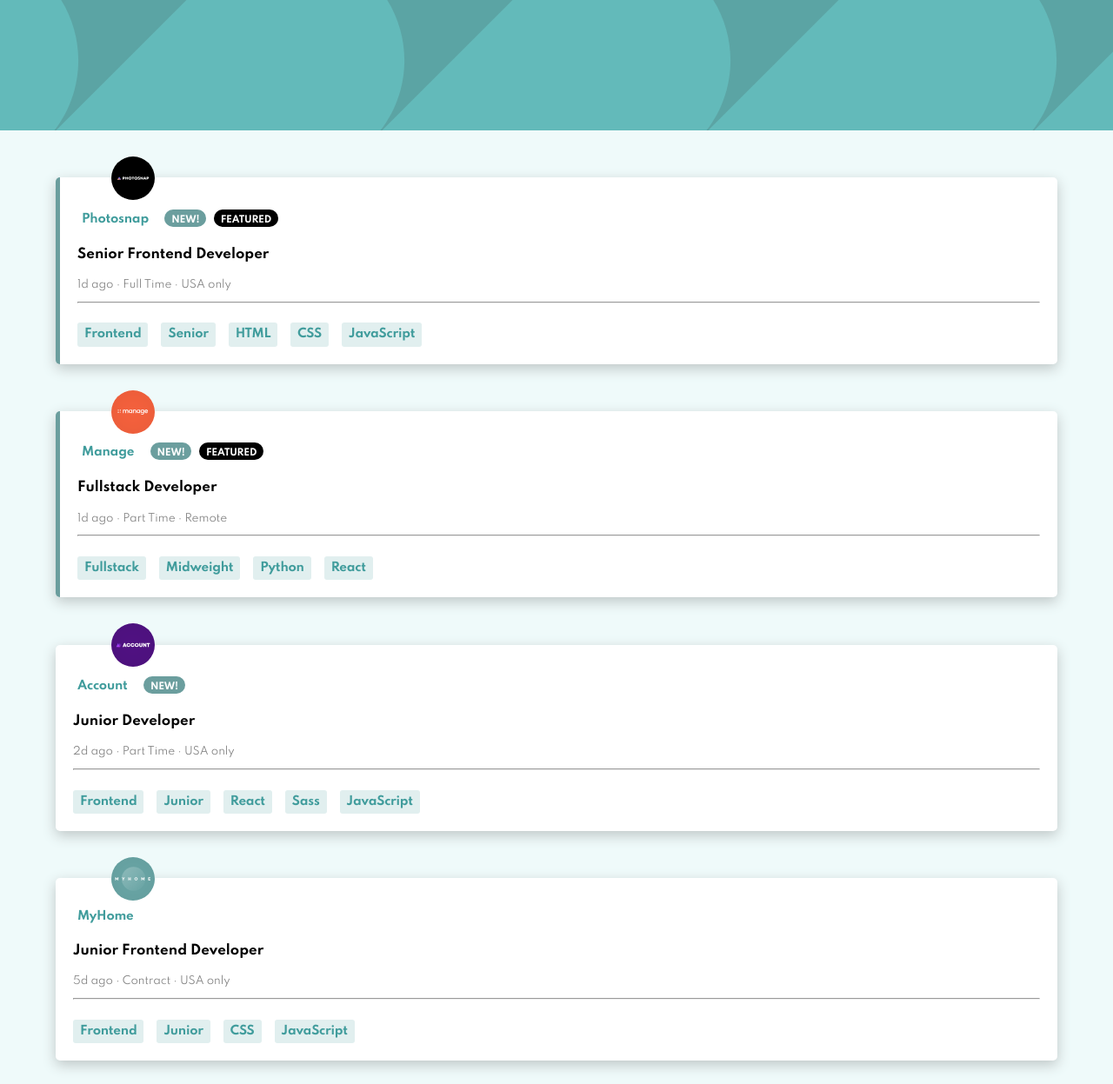
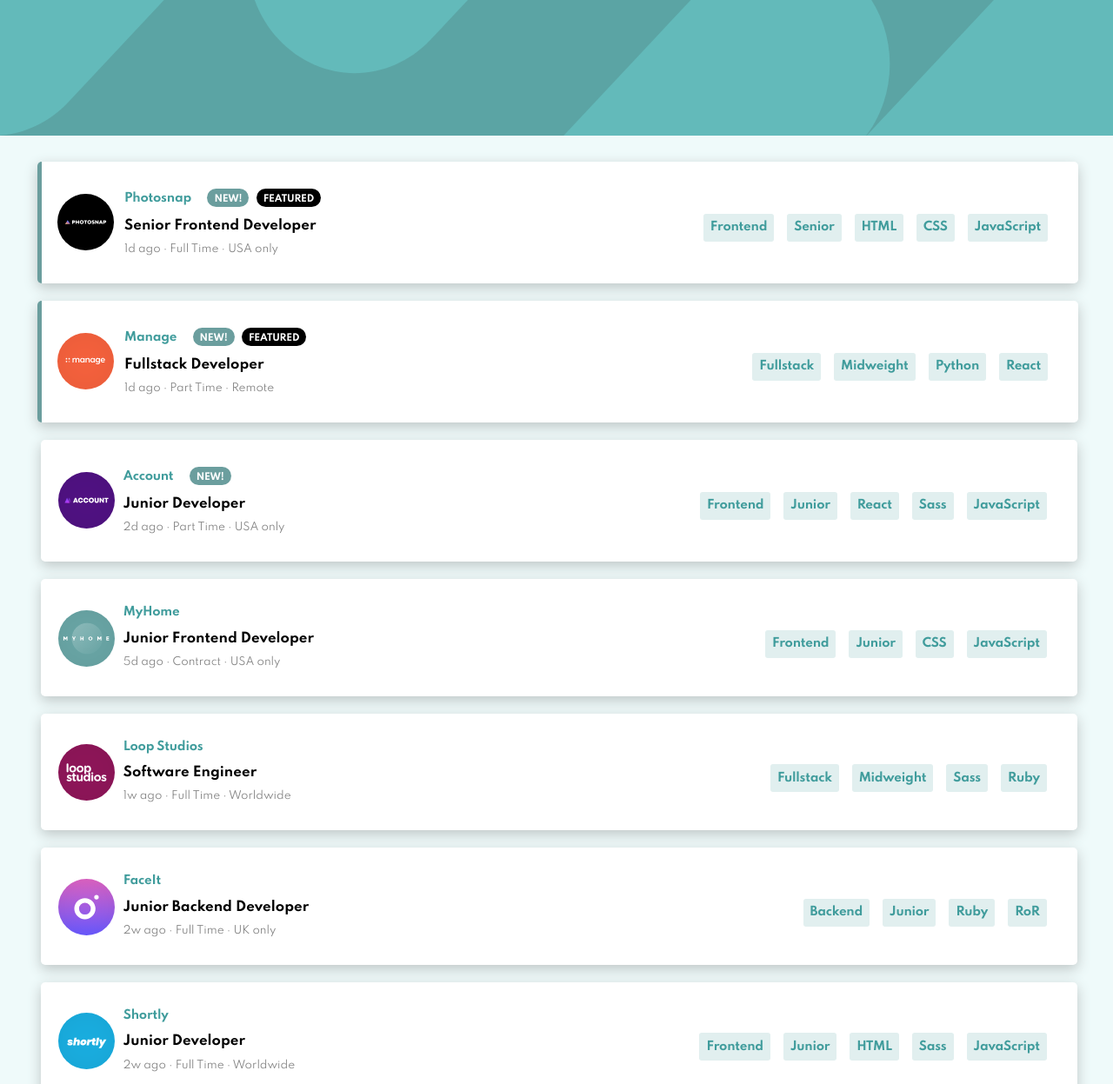
Before and after one commit to jessejputnam/job-listing, a plain HTML site: page index.html in a window 1280 px wide. Shown: the top 1247 px of the page at 87% size. Drawn offline with Linux system fonts and the light colour scheme.

Commit message:
Style desktop design; fix desktop functionality

```diff
--- a/index.html
+++ b/index.html
@@ -45,7 +45,7 @@
         data-level="senior"
         data-langauges="html css javascript"
         data-tools=""
-        class="item__container frontend senior html css javascript"
+        class="item__container item__container--desktop frontend senior html css javascript"
       >
         <div class="item__logo__container">
           <img
@@ -56,6 +56,7 @@
         </div>
         <!-- end item__logo__container -->
         <div class="item item__featured__border">
+          <div class="item__desktop--left">
             <p class="item__name text--green">
               Photosnap
               <span class="item__name__flag item__name__new text--white"
@@ -70,6 +71,8 @@
               1d ago &middot; Full Time &middot; USA only
             </p>
             <hr class="item__divider" />
+          </div>
+          <!-- end item__desktop--left -->
           <div class="item__filters__container">
             <button class="item__filter">Frontend</button>
             <button class="item__filter">Senior</button>
@@ -89,13 +92,14 @@
         data-langauges="python"
         data-tools="react"
         data-featured="true"
-        class="item__container fullstack midweight python react"
+        class="item__container item__container--desktop fullstack midweight python react"
       >
         <div class="item__logo__container">
           <img src="images/manage.svg" alt="Manage Logo" class="item__logo" />
         </div>
         <!-- end item__logo__container -->
         <div class="item item__featured__border">
+          <div class="item__desktop--left">
             <p class="item__name text--green">
               Manage
               <span class="item__name__flag item__name__new text--white"
@@ -106,8 +110,12 @@
               >
             </p>
             <h4 class="item__title">Fullstack Developer</h4>
-          <p class="item__descrip">1d ago &middot; Part Time &middot; Remote</p>
+            <p class="item__descrip">
+              1d ago &middot; Part Time &middot; Remote
+            </p>
             <hr class="item__divider" />
+          </div>
+          <!-- end item__desktop--left -->
           <div class="item__filters__container">
             <button class="item__filter">Fullstack</button>
             <button class="item__filter">Midweight</button>
@@ -125,13 +133,14 @@
         data-level="junior"
         data-langauges="javascript"
         data-tools="sass react"
-        class="item__container frontend junior javascript sass react"
+        class="item__container item__container--desktop frontend junior javascript sass react"
       >
         <div class="item__logo__container">
           <img src="images/account.svg" alt="Account Logo" class="item__logo" />
         </div>
         <!-- end item__logo__container -->
         <div class="item">
+          <div class="item__desktop--left">
             <p class="item__name text--green">
               Account
               <span class="item__name__flag item__name__new text--white"
@@ -143,6 +152,8 @@
               2d ago &middot; Part Time &middot; USA only
             </p>
             <hr class="item__divider" />
+          </div>
+          <!-- end item__desktop--left -->
           <div class="item__filters__container">
             <button class="item__filter">Frontend</button>
             <button class="item__filter">Junior</button>
@@ -161,19 +172,22 @@
         data-level="junior"
         data-langauges="css javascript"
         data-tools=""
-        class="item__container frontend junior css javascript"
+        class="item__container item__container--desktop frontend junior css javascript"
       >
         <div class="item__logo__container">
           <img src="images/myhome.svg" alt="MyHome Logo" class="item__logo" />
         </div>
         <!-- end item__logo__container -->
         <div class="item">
+          <div class="item__desktop--left">
             <p class="item__name text--green">MyHome</p>
             <h4 class="item__title">Junior Frontend Developer</h4>
             <p class="item__descrip">
               5d ago &middot; Contract &middot; USA only
             </p>
             <hr class="item__divider" />
+          </div>
+          <!-- end item__desktop--left -->
           <div class="item__filters__container">
             <button class="item__filter">Frontend</button>
             <button class="item__filter">Junior</button>
@@ -191,7 +205,7 @@
         data-level="midweight"
         data-langauges="ruby"
         data-tools="sass"
-        class="item__container fullstack midweight ruby sass"
+        class="item__container item__container--desktop fullstack midweight ruby sass"
       >
         <div class="item__logo__container">
           <img
@@ -202,12 +216,15 @@
         </div>
         <!-- end item__logo__container -->
         <div class="item">
+          <div class="item__desktop--left">
             <p class="item__name text--green">Loop Studios</p>
             <h4 class="item__title">Software Engineer</h4>
             <p class="item__descrip">
               1w ago &middot; Full Time &middot; Worldwide
             </p>
             <hr class="item__divider" />
+          </div>
+          <!-- end item__desktop--left -->
           <div class="item__filters__container">
             <button class="item__filter">Fullstack</button>
             <button class="item__filter">Midweight</button>
@@ -225,19 +242,22 @@
         data-level="junior"
         data-langauges="ruby"
         data-tools="ror"
-        class="item__container backend junior ruby ror"
+        class="item__container item__container--desktop backend junior ruby ror"
       >
         <div class="item__logo__container">
           <img src="images/faceit.svg" alt="FaceIt Logo" class="item__logo" />
         </div>
         <!-- end item__logo__container -->
         <div class="item">
+          <div class="item__desktop--left">
             <p class="item__name text--green">FaceIt</p>
             <h4 class="item__title">Junior Backend Developer</h4>
             <p class="item__descrip">
               2w ago &middot; Full Time &middot; UK only
             </p>
             <hr class="item__divider" />
+          </div>
+          <!-- end item__desktop--left -->
           <div class="item__filters__container">
             <button class="item__filter">Backend</button>
             <button class="item__filter">Junior</button>
@@ -255,19 +275,22 @@
         data-level="junior"
         data-langauges="html javascript"
         data-tools="sass"
-        class="item__container frontend junior html javascript sass"
+        class="item__container item__container--desktop frontend junior html javascript sass"
       >
         <div class="item__logo__container">
           <img src="images/shortly.svg" alt="Shortly Logo" class="item__logo" />
         </div>
         <!-- end item__logo__container -->
         <div class="item">
+          <div class="item__desktop--left">
             <p class="item__name text--green">Shortly</p>
             <h4 class="item__title">Junior Developer</h4>
             <p class="item__descrip">
               2w ago &middot; Full Time &middot; Worldwide
             </p>
             <hr class="item__divider" />
+          </div>
+          <!-- end item__desktop--left -->
           <div class="item__filters__container">
             <button class="item__filter">Frontend</button>
             <button class="item__filter">Junior</button>
@@ -286,19 +309,22 @@
         data-level="junior"
         data-langauges="javascript"
         data-tools="vue sass"
-        class="item__container frontend junior javascript vue sass"
+        class="item__container item__container--desktop frontend junior javascript vue sass"
       >
         <div class="item__logo__container">
           <img src="images/insure.svg" alt="Insure Logo" class="item__logo" />
         </div>
         <!-- end item__logo__container -->
         <div class="item">
+          <div class="item__desktop--left">
             <p class="item__name text--green">Insure</p>
             <h4 class="item__title">Junior Frontend Developer</h4>
             <p class="item__descrip">
               2w ago &middot; Full Time &middot; USA only
             </p>
             <hr class="item__divider" />
+          </div>
+          <!-- end item__desktop--left -->
           <div class="item__filters__container">
             <button class="item__filter">Frontend</button>
             <button class="item__filter">Junior</button>
@@ -317,7 +343,7 @@
         data-level="midweight"
         data-langauges="javascript python"
         data-tools="django"
-        class="item__container fullstack midweight javascript python django"
+        class="item__container item__container--desktop fullstack midweight javascript python django"
       >
         <div class="item__logo__container">
           <img
@@ -328,12 +354,15 @@
         </div>
         <!-- end item__logo__container -->
         <div class="item">
+          <div class="item__desktop--left">
             <p class="item__name text--green">Eyecam Co.</p>
             <h4 class="item__title">Full Stack Engineer</h4>
             <p class="item__descrip">
               3w ago &middot; FUll Time &middot; Worldwide
             </p>
             <hr class="item__divider" />
+          </div>
+          <!-- end item__desktop--left -->
           <div class="item__filters__container">
             <button class="item__filter">Fullstack</button>
             <button class="item__filter">Midweight</button>
@@ -352,7 +381,7 @@
         data-level="junior"
         data-langauges="javascript"
         data-tools="react sass"
-        class="item__container frontend junior javascript react sass"
+        class="item__container item__container--desktop frontend junior javascript react sass"
       >
         <div class="item__logo__container">
           <img
@@ -363,12 +392,15 @@
         </div>
         <!-- end item__logo__container -->
         <div class="item">
+          <div class="item__desktop--left">
             <p class="item__name text--green">The Air Filter Company</p>
             <h4 class="item__title">Front-end Dev</h4>
             <p class="item__descrip">
               1mo ago &middot; Part Time &middot; Worldwide
             </p>
             <hr class="item__divider" />
+          </div>
+          <!-- end item__desktop--left -->
           <div class="item__filters__container">
             <button class="item__filter">Frontend</button>
             <button class="item__filter">Junior</button>
--- a/script.js
+++ b/script.js
@@ -125,13 +125,35 @@
 document.addEventListener("mouseup", () => {
   jobCards.forEach((card) => {
     let filterTrueCheck = 0;
-    if (newFilterItems.length === 0) return card.classList.remove("hidden");
+    if (newFilterItems.length === 0) {
+      card.classList.remove("hidden");
+      card.classList.add("item__container--desktop");
+      return;
+    }
     newFilterItems.forEach((item) => {
       if ([...card.classList].includes(item)) filterTrueCheck++;
     });
-
-    if (filterTrueCheck !== newFilterItems.length) card.classList.add("hidden");
-    if (filterTrueCheck === newFilterItems.length)
+    if (filterTrueCheck !== newFilterItems.length) {
+      card.classList.add("hidden");
+      card.classList.remove("item__container--desktop");
+    }
+    if (filterTrueCheck === newFilterItems.length) {
       card.classList.remove("hidden");
+      card.classList.add("item__container--desktop");
+    }
   });
 });
+
+// document.addEventListener("mouseup", () => {
+//   jobCards.forEach((card) => {
+//     let filterTrueCheck = 0;
+//     if (newFilterItems.length === 0) return card.classList.remove("hidden");
+//     newFilterItems.forEach((item) => {
+//       if ([...card.classList].includes(item)) filterTrueCheck++;
+//     });
+
+//     if (filterTrueCheck !== newFilterItems.length) card.classList.add("hidden");
+//     if (filterTrueCheck === newFilterItems.length)
+//       card.classList.remove("hidden");
+//   });
+// });
--- a/style.css
+++ b/style.css
@@ -1,40 +1,18 @@
 /*
-# Front-end Style Guide
 
-## Layout
+TABLE OF CONTENTS:
 
-The designs were created to the following widths:
-
-- Mobile: 375px
-- Desktop: 1440px
-
-## Colors
-
-### Primary
-
-- Desaturated Dark Cyan: hsl(180, 29%, 50%)
-
-### Neutral
-
-- Light Grayish Cyan (Background): hsl(180, 52%, 96%)
-- Light Grayish Cyan (Filter Tablets): hsl(180, 31%, 95%)
-- Dark Grayish Cyan: hsl(180, 8%, 52%)
-- Very Dark Grayish Cyan: hsl(180, 14%, 20%)
-
-## Typography
-
-### Body Copy
-
-- Font size: 15px
-
-### Headings
-
-- Family: [Spartan](https://fonts.google.com/specimen/Spartan)
-- Weights: 500, 700
+#General Formatting
+#Header
+#Filter
+#Main
+#Items
+#Active States
+#Media Queries
 
 */
 
-/* #GENERAL FORMATTING */
+/* ############### #GENERAL FORMATTING ############### */
 * {
   font-size: 15px;
   font-family: "Spartan", sans-serif;
@@ -53,14 +31,16 @@
   padding: 3px 5px;
 }
 
-/* #HEADER */
+/* ##################### #HEADER ##################### */
 .hero {
   height: 150px;
   width: 100vw;
   background: hsl(180, 29%, 50%) url("images/bg-header-mobile.svg");
+  background-repeat: no-repeat;
+  background-size: 100% 100%;
 }
 
-/* #FILTER */
+/* ##################### #FILTER ##################### */
 .filter {
   width: 90vw;
   border-radius: 5px;
@@ -108,10 +88,11 @@
   padding: 7px 7px;
 }
 
+@media(hover: hover) and (pointer: fine) {
   .filter__item__remove:hover {
     background: black;
-  color: white;
     cursor: pointer;
+  }
 }
 
 .filter__clear {
@@ -125,13 +106,15 @@
   position: relative;
 }
 
+@media(hover: hover) and (pointer: fine) {
   .filter__clear:hover {
     color:hsl(180, 42%, 43%);
     text-decoration: underline;
     cursor: pointer;
   }
+}
 
-/* #MAIN */
+/* ###################### #MAIN ###################### */
 main {
   margin-bottom: 50px;
 }
@@ -140,11 +123,10 @@
   background: hsl(180, 52%, 96%);
 }
 
-/* #ITEMS */
+/* ###################### #ITEMS ###################### */
 .item {
   background: white;
   border-radius: 5px;
-  /* border-left: solid 5px hsl(180, 21%, 52%); */
   margin: 0 auto;
   width: 90vw;
   padding: 20px;
@@ -192,9 +174,11 @@
   font-weight: 700;
 }
 
+@media(hover: hover) and (pointer: fine) {
   .item__title:hover {
     cursor: pointer;
     color: hsl(180, 42%, 43%);
+  }
 }
 
 .item__descrip {
@@ -214,15 +198,102 @@
   border: none;
   border-radius: 3px;
   background:hsl(180, 29%, 91%);
+  transition: transform .05s, background-color .1s;
 }
 
+@media(hover: hover) and (pointer: fine) {
   .item__filter:hover {
     cursor: pointer;
     background:hsl(180, 21%, 52%);
     color: white;
   }
+}
 
-/* #ACTIVE STATES */
+.item__filter:active {
+  transform: scale(.8);
+  background-color: black;
+}
+
+/* ##################### #ACTIVE STATES ##################### */
 .hidden {
   display: none;
 }
+
+/* #################### #MEDIA QUERIES #################### */
+@media only screen and (min-width: 850px) {
+  * {
+    box-sizing: content-box;
+  }
+
+  .hero {
+    height: 156px;
+    background: hsl(180, 29%, 50%) url("images/bg-header-desktop.svg");
+    background-size: 100% 100%;
+    background-repeat: no-repeat;
+  }
+
+  .filter {
+    position: relative;
+    top: -50px;
+  }
+
+  .hero {
+    margin-bottom: 30px;
+  }
+
+  .item__divider {
+    display: none;
+  }
+
+  .item__container--desktop {
+    display: flex;
+    margin-right: 2vw;
+  }
+
+  .item__logo__container {
+    width: 0;
+  }
+
+  .item__logo {
+    position: relative;
+    right: -4vw;
+    top: 23%;
+    height: 65px;
+    width: 65px;
+  }
+
+  .item {
+    display: flex;
+    justify-content: space-between;
+    margin-bottom: 20px;
+  }
+
+  .item__name {
+    margin-top: 8px;
+    margin-bottom: 8px;
+    padding-left: 0;
+  }
+
+  .item__name__flag {
+    height: 13px;
+  }
+
+  .item__desktop--left {
+    margin-left: 75px;
+  }
+
+  .item__title {
+    margin-top: 10px;
+    margin-bottom: 10px;
+  }
+
+  .item__filter {
+    height: 20px;
+    position: relative;
+    top: 25%;
+  }
+
+  .filter__item__remove {
+    box-sizing: border-box;
+  }
+}
```
Lines whose indentation alone changed are shown as unchanged.
